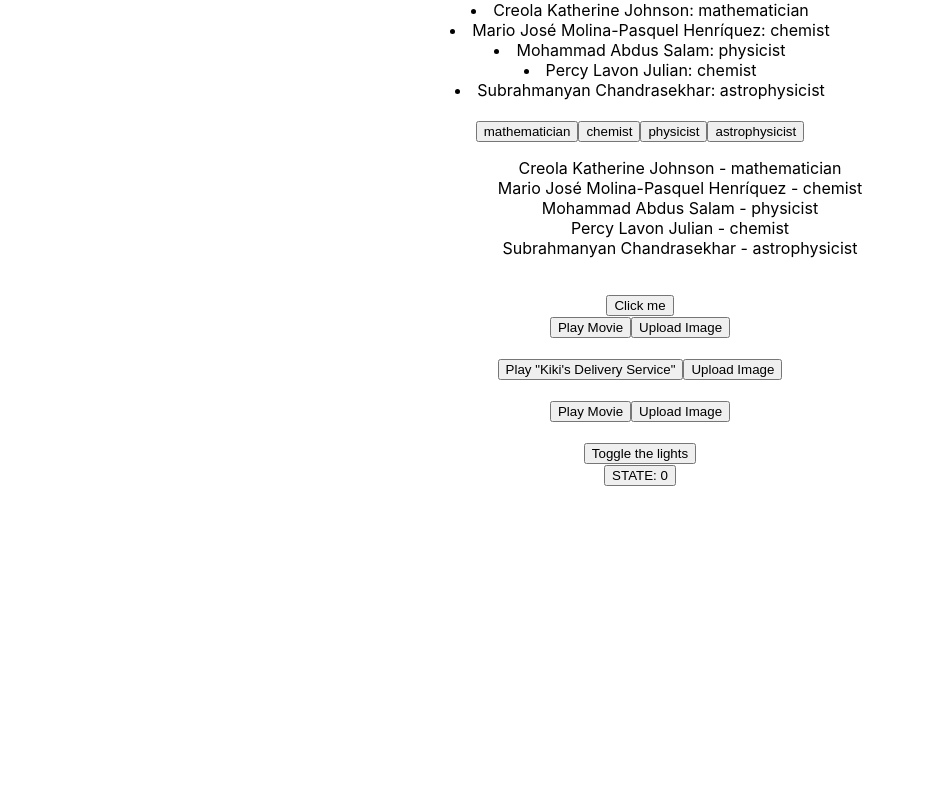
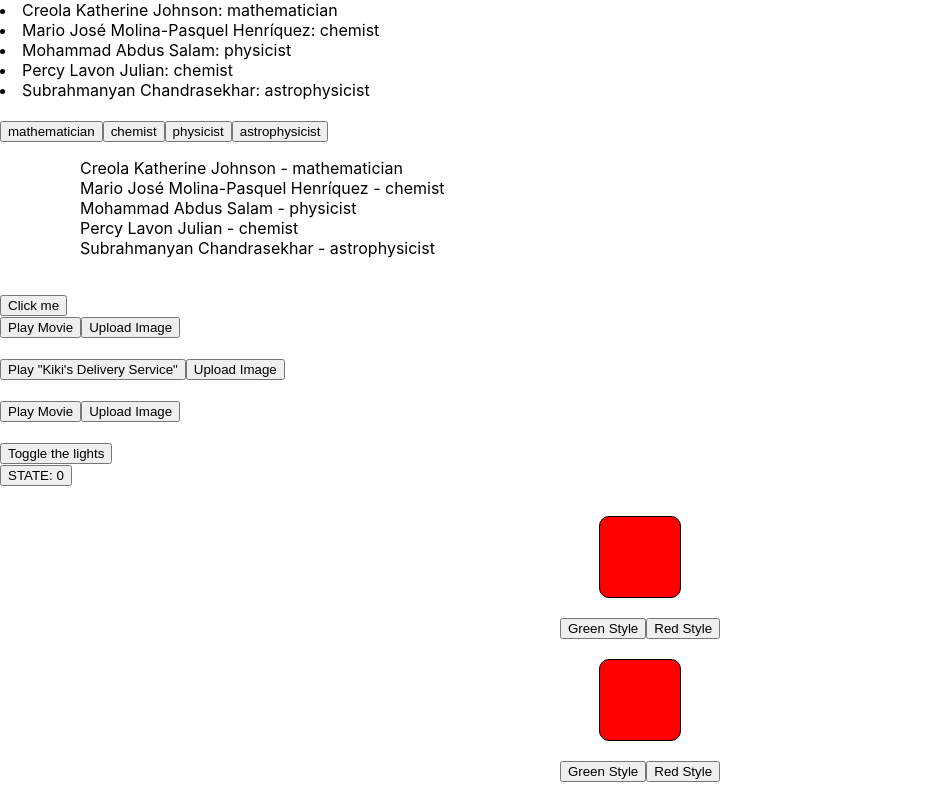
Before and after one commit to Maksimus39/programming---practice, a React (Create React App) app: page / in a window 1280 px wide. Shown: the whole page, without its empty margins (0-925 px from the left). Built offline with nearby package versions, Linux system fonts and the light colour scheme.

Commit message:
Add component ConditionalRendering

```diff
--- a/src/App.css
+++ b/src/App.css
@@ -1,38 +1,11 @@
-.App {
-  text-align: center;
+.App{
+
 }
 
-.App-logo {
-  height: 40vmin;
-  pointer-events: none;
+
+.ConditionalRendering {
+    display: flex;
+    justify-content: center;
+    align-items: center;
+    padding: 10px;
 }
-
-@media (prefers-reduced-motion: no-preference) {
-  .App-logo {
-    animation: App-logo-spin infinite 20s linear;
-  }
-}
-
-.App-header {
-  background-color: #282c34;
-  min-height: 100vh;
-  display: flex;
-  flex-direction: column;
-  align-items: center;
-  justify-content: center;
-  font-size: calc(10px + 2vmin);
-  color: white;
-}
-
-.App-link {
-  color: #61dafb;
-}
-
-@keyframes App-logo-spin {
-  from {
-    transform: rotate(0deg);
-  }
-  to {
-    transform: rotate(360deg);
-  }
-}
--- a/src/App.tsx
+++ b/src/App.tsx
@@ -8,6 +8,7 @@ import ToolbarTwo from "./Реагирование на события/Toolbar";
 import AppThree from "./Реагирование на события/AppThree";
 import LightSwitch from "./Реагирование на события/LightSwitch";
 import {UseState} from "./usState/UseState";
+import {ConditionalRendering} from "./Conditional Rendering/ConditionalRendering";
 
 function App() {
     return (
@@ -27,6 +28,10 @@ function App() {
             <LightSwitch/>
             <br/>
             <UseState/>
+            <br/>
+            <ConditionalRendering led={false}/>
+
+            <ConditionalRendering />
         </div>
     );
 }
--- /dev/null
+++ b/src/Conditional Rendering/ConditionalRendering.tsx
@@ -0,0 +1,55 @@
+import {useState} from "react";
+import {Simulate} from "react-dom/test-utils";
+import input = Simulate.input;
+
+type Props = {
+    led?: boolean
+};
+export const ConditionalRendering = (props: Props) => {
+
+    const [click, setClick] = useState();
+
+    const redStyle = {
+        width: '80px',
+        height: '80px',
+        border: '1px solid black',
+        borderRadius: '10px',
+        color: 'red',
+        backgroundColor: 'red'
+    }
+
+    const greenStyle = {
+        width: '80px',
+        height: '80px',
+        border: '1px solid black',
+        borderRadius: '10px',
+        color: 'green',
+        backgroundColor: 'green'
+    }
+
+    function onClickGreen() {
+
+    }
+
+    function onClickRed() {
+
+    }
+
+    return (
+        <div>
+            <div className={'ConditionalRendering'}>
+                {props.led
+                    ? <div style={greenStyle}>Green Style</div>
+                    : <div style={redStyle}>Red Style</div>
+                }
+            </div>
+
+            <div className={'ConditionalRendering'}>
+
+
+                <button onClick={onClickGreen}>Green Style</button>
+                <button onClick={onClickRed}>Red Style</button>
+            </div>
+        </div>
+    )
+}
```
